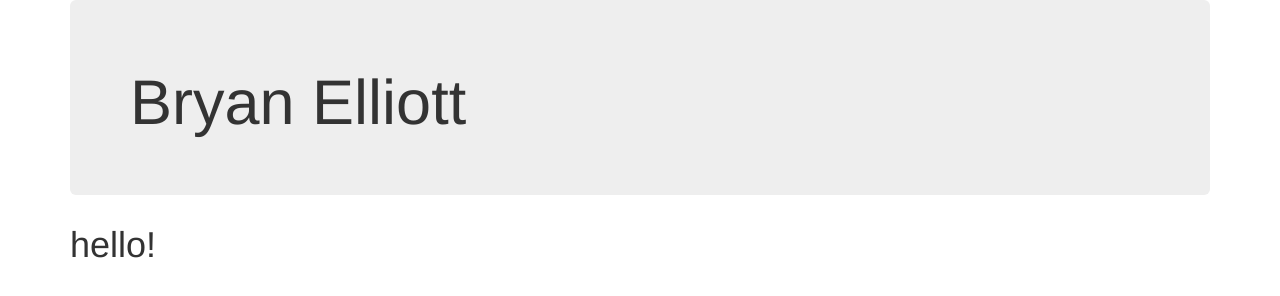
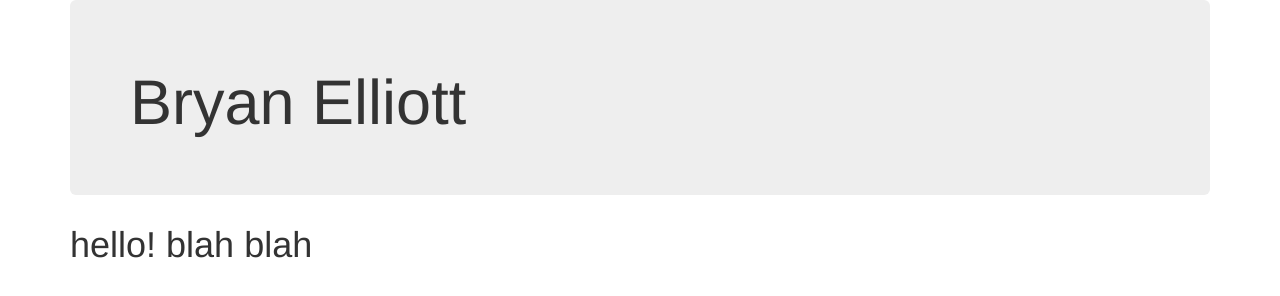
Before and after one commit to bryanlelliott/bryan-site, a plain HTML site: page index.html in a window 1280 px wide. Drawn offline with Linux system fonts and the light colour scheme.

Commit message:
#1 changed something

```diff
--- a/index.html
+++ b/index.html
@@ -11,7 +11,7 @@
 	<body>
 		<div id="mainContainer" class="container">
 			<div id="jumboBar" class="jumbotron"><h1>Bryan Elliott</h1></div>
-			<h1>hello!</h1>
+			<h1>hello! blah blah</h1>
 		</div>
 	</body>
 </html>
```
